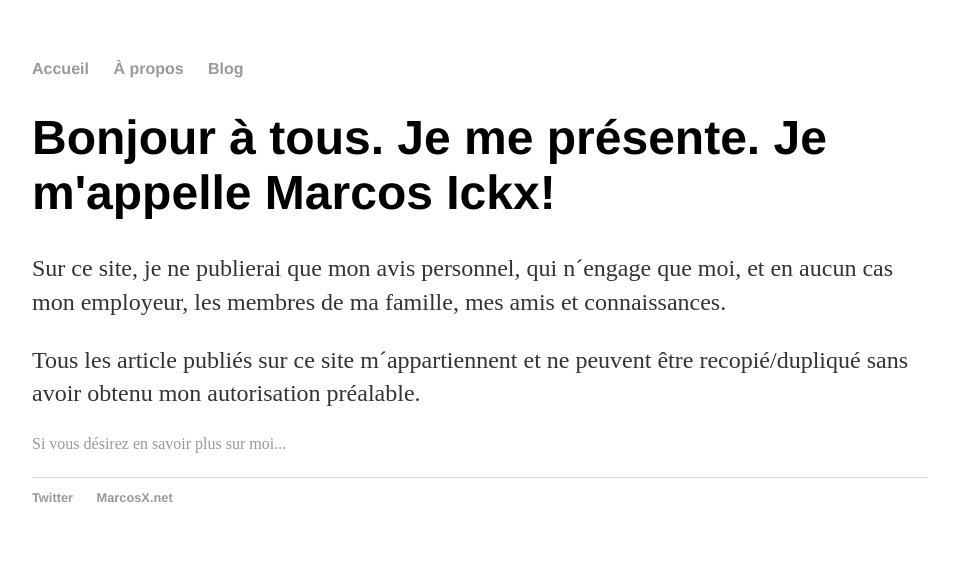
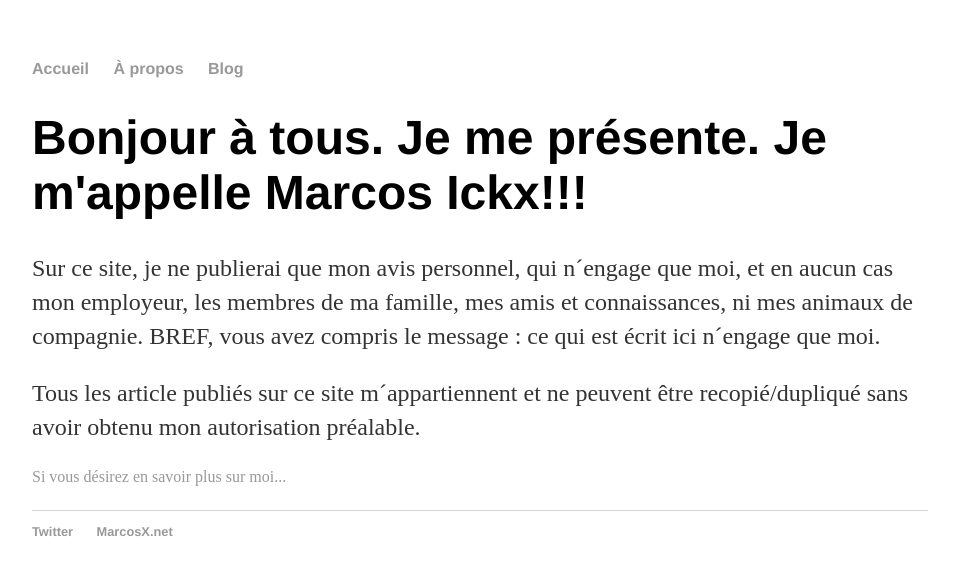
Before and after one commit to MarcosIckx/PreviewMarcosxNet, a Jekyll site: the page built from index.html, in a window 1280 px wide. Shown: the top 575 px of the page, without its empty margins (160-1119 px from the left). Built offline with Jekyll 4.4.1, drawn with Linux system fonts in a browser that asks for light colours.

Commit message:
Update index.html

```diff
--- a/index.html
+++ b/index.html
@@ -4,12 +4,14 @@ title: Page d´Accueil de Marcos Ickx
 ---
 
     		<div class="blurb">
-        		<h1>Bonjour à tous. Je me présente. Je m'appelle Marcos Ickx!</h1>
+        		<h1>Bonjour à tous. Je me présente. Je m'appelle Marcos Ickx!!!</h1>
 				<p>Sur ce site, je ne publierai que mon avis personnel, qui n´engage que moi,
         et en aucun cas
         mon employeur,
         les membres de ma famille,
-        mes amis et connaissances.
+        mes amis et connaissances,
+	ni mes animaux de compagnie.
+	BREF, vous avez compris le message : ce qui est écrit ici n´engage que moi.
 
         <p>
         Tous les article publiés sur ce site m´appartiennent et ne peuvent être recopié/dupliqué
```
